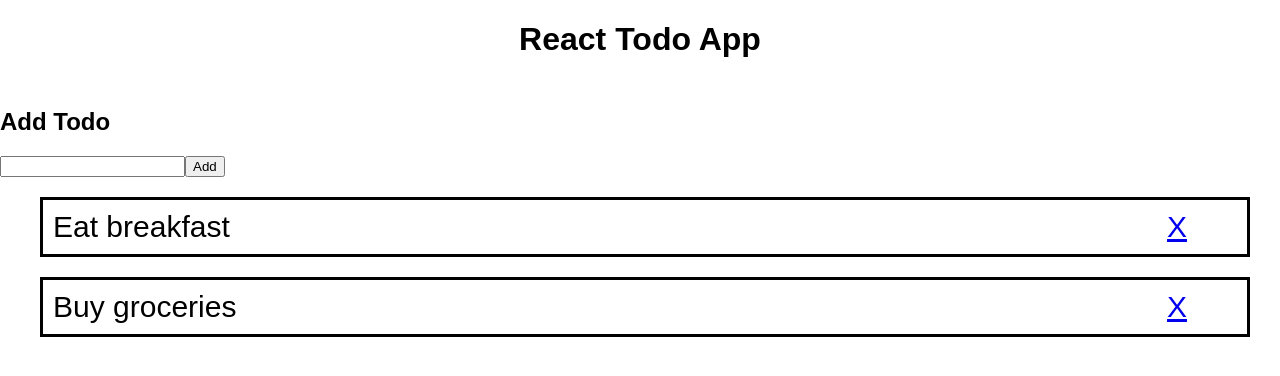
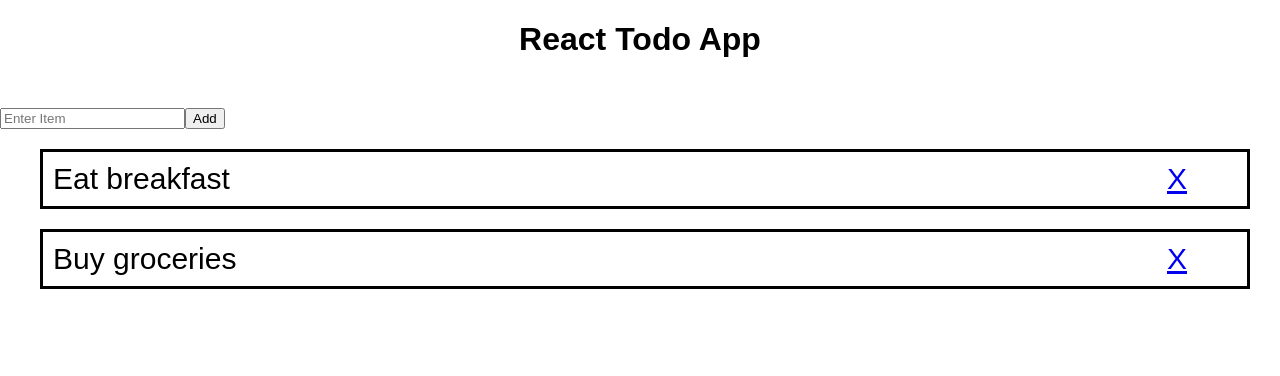
Before and after one commit to CuriousIbrahim/react-todo-app, a React (Create React App) app: page / in a window 1280 px wide. Shown: the top 376 px of the page. Built offline with nearby package versions, Linux system fonts and the light colour scheme.

Commit message:
Remove h2 and add placeholder to input

```diff
--- a/src/Components/AddTodo.js
+++ b/src/Components/AddTodo.js
@@ -4,9 +4,9 @@
 
   render() {
     return (<div>
-      <h2>Add Todo</h2>
+      {/* <h2>Add Todo</h2> */}
       <form>
-        <input type="text"></input>
+        <input type="text" placeholder="Enter Item"></input>
         <button>Add</button>
       </form>
     </div>)
```
